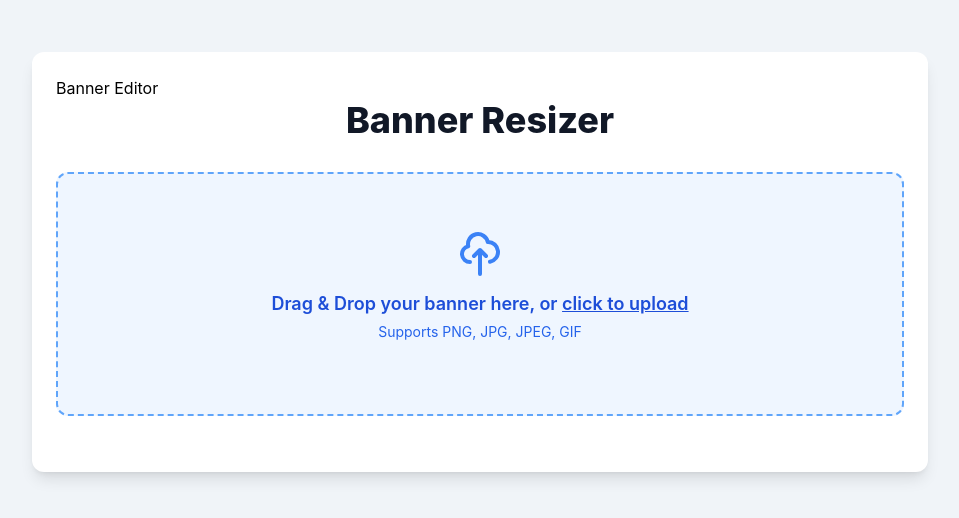
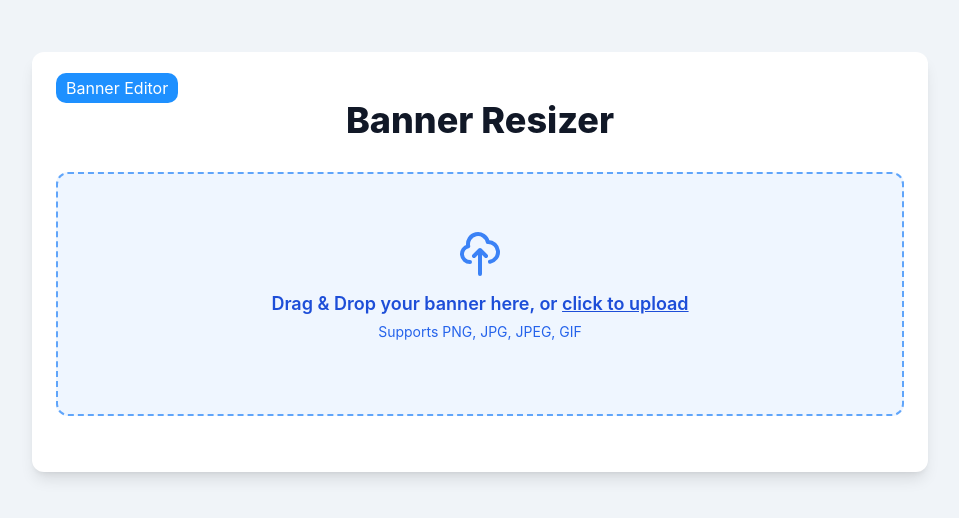
Before and after one commit to Princey19/sm-resizer, a plain HTML site: page index.html in a window 1280 px wide. Shown: the whole page, without its empty margins (160-1119 px from the left). Drawn offline with nearby package versions, Linux system fonts and the light colour scheme.

Commit message:
Add styles for banner editor and link hover effect

```diff
--- a/index.css
+++ b/index.css
@@ -21,3 +21,21 @@ body {
 input[type="file"] {
   display: none;
 }
+
+.banner-editor {
+  color: white;
+}
+
+a {
+  background: dodgerblue;
+  color: #ffffff;
+  padding: 5px 10px;
+  border: none;
+  border-radius: 10px;
+  text-decoration: none;
+  width: 120px;
+}
+a:hover {
+  padding: 10px 20px;
+  background: rgb(61, 158, 254);
+}
```
